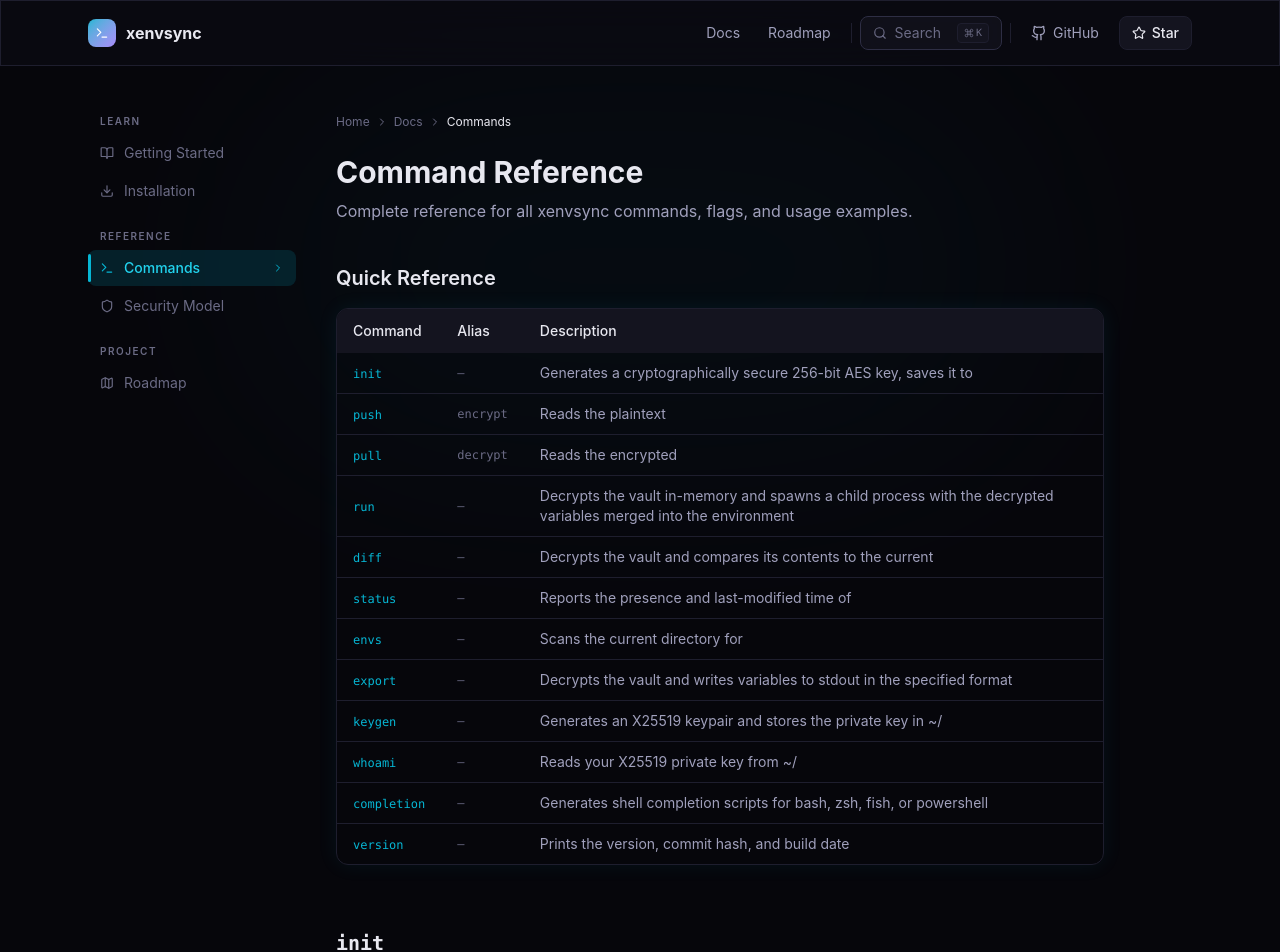
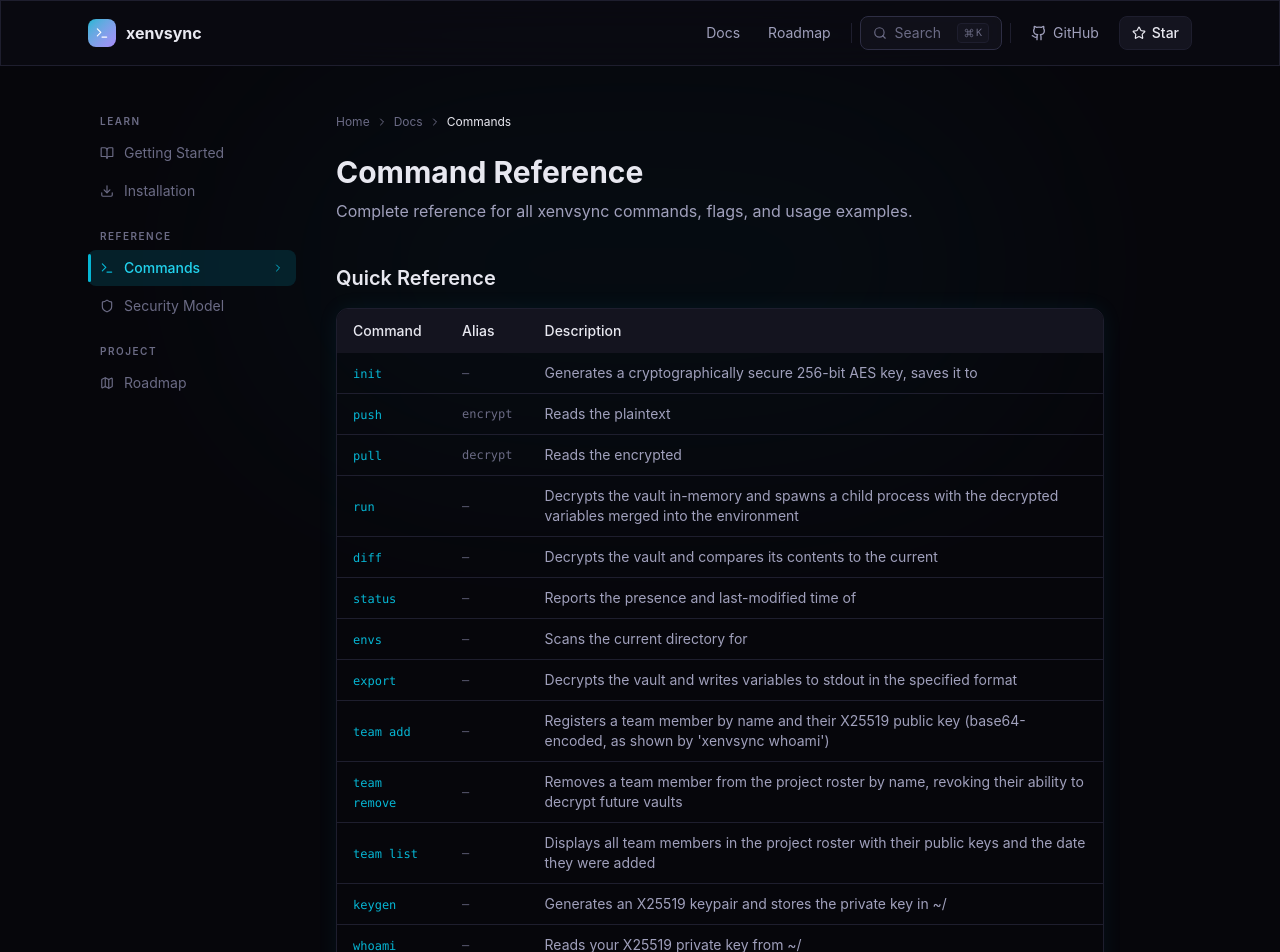
Before and after one commit to nasimstg/xenvsync, a Next.js app in the folder website/: page /docs/commands in a window 1280 px wide. Shown: the top 952 px of the page. Built offline with nearby package versions, Linux system fonts and the light colour scheme.

Commit message:
Update docs and changelog for v1.4.0 (team roster, V2 vault)

```diff
--- a/website/src/app/docs/commands/page.tsx
+++ b/website/src/app/docs/commands/page.tsx
@@ -166,6 +166,37 @@
 
 # Pipe to other tools
 $ xenvsync export -f yaml | kubectl create configmap`,
+  },
+  {
+    name: "team add",
+    description:
+      "Registers a team member by name and their X25519 public key (base64-encoded, as shown by 'xenvsync whoami'). The roster is stored in .xenvsync-team.json and should be committed to version control.",
+    usage: "xenvsync team add <name> <public-key>",
+    example: `$ xenvsync team add alice dGhpcyBpcyBhIGJhc2U2NCBwdWJsaWMga2V5...
+Added alice to team roster (.xenvsync-team.json)
+  Public key: dGhpcyBpcyBhIGJhc2U2NCBwdWJsaWMga2V5...
+
+Roster now has 2 member(s).`,
+  },
+  {
+    name: "team remove",
+    description:
+      "Removes a team member from the project roster by name, revoking their ability to decrypt future vaults.",
+    usage: "xenvsync team remove <name>",
+    example: `$ xenvsync team remove alice
+Removed alice from team roster
+Roster now has 1 member(s).`,
+  },
+  {
+    name: "team list",
+    description:
+      "Displays all team members in the project roster with their public keys and the date they were added.",
+    usage: "xenvsync team list",
+    example: `$ xenvsync team list
+Team roster (2 member(s)):
+  NAME     PUBLIC KEY                                    ADDED
+  alice    dGhpcyBpcyBhIGJhc2U2NCBwdWJsaWMga2V5...      2026-03-30
+  bob      Ym9iJ3MgcHVibGljIGtleQ==...                   2026-03-30`,
   },
   {
     name: "keygen",
--- a/website/src/components/Search.tsx
+++ b/website/src/components/Search.tsx
@@ -178,6 +178,15 @@
     keywords: ["export", "json", "yaml", "shell", "tfvars", "dotenv", "format", "stdout", "kubernetes", "terraform"],
     content:
       "export decrypts vault and outputs to stdout in specified format. Supports dotenv json yaml shell and tfvars. Use eval $(xenvsync export --format=shell) to inject into current shell. Never writes to disk.",
+  },
+  {
+    href: "/docs/commands#team%20add",
+    title: "Command Reference",
+    section: "Docs",
+    heading: "team add/remove/list",
+    keywords: ["team", "add", "remove", "list", "roster", "public key", "member", "x25519", "sharing"],
+    content:
+      "team add registers a member's X25519 public key in .xenvsync-team.json. team remove revokes access. team list displays the roster. When roster exists push auto-encrypts for all members using V2 vault format.",
   },
   {
     href: "/docs/commands#keygen",
```
Also changed, not shown: 2 other files (tests, documents, lock files or other folders).
